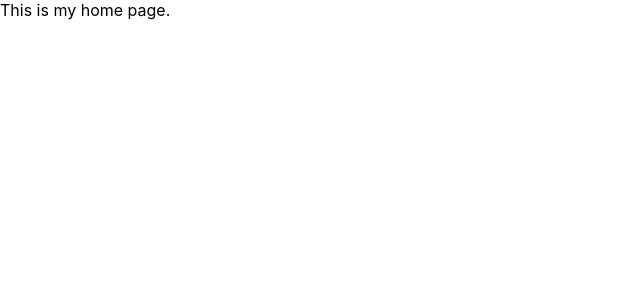
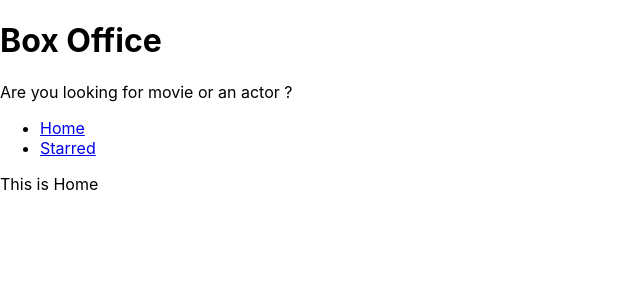
Before and after one commit to AashimaKatoch/Box-Office, a React (Create React App) app: page / in a window 1280 px wide. Shown: the top 300 px of the page, without its empty margins (0-640 px from the left). Built offline with nearby package versions, Linux system fonts and the light colour scheme.

Commit message:
added nav bar and pages

```diff
--- a/src/App.jsx
+++ b/src/App.jsx
@@ -1,15 +1,28 @@
 import React from 'react';
 import {Switch,Route} from 'react-router-dom';
+import Home from './pages/Home';
+import Starred from './pages/Starred';
 
 function App() {
   return (
+
+
+
     <Switch>
-      <Route exact path ="/">This is my home page.</Route>
+      <Route exact path ="/">
+           <Home/>
+      </Route>
 
-      <Route exact  path ="/starred">This is starred.</Route>
+      <Route exact  path ="/starred">
+           <Starred/>
+      </Route>
 
-      <Route >This is 404 page.</Route>
+      <Route ><div>
+        Not found.
+      </div></Route>
     </Switch>
+
+
   );
 }
 
--- /dev/null
+++ b/src/components/MainPageLayout.jsx
@@ -0,0 +1,18 @@
+import React from 'react';
+import Navs from './Navs';
+import Title from './Title';
+
+const MainPageLayout = ({children}) => {
+  return (
+    <div>
+
+    <Title title="Box Office"  subtitle="Are you looking for movie or an actor ?" />
+
+   <Navs/>
+   {children}
+
+    </div>
+  );
+};
+
+export default MainPageLayout
--- /dev/null
+++ b/src/components/Navs.jsx
@@ -0,0 +1,28 @@
+import React from 'react';
+import {Link} from 'react-router-dom';
+
+const LINKS = [
+    {to:'/',text:'Home'},
+    {to:'/starred',text:'Starred'},
+
+]
+
+const Navs = () => {
+  return (
+    <div>
+
+        <ul>
+
+        {LINKS.map(item =>(
+            <li key={item.to}>
+            <Link to={item.to}>{item.text}</Link>
+            </li>
+        ))}
+
+
+        </ul>
+    </div>
+  )
+}
+
+export default Navs
--- /dev/null
+++ b/src/components/Title.jsx
@@ -0,0 +1,12 @@
+import React from 'react'
+
+const Title = ({title,subtitle}) => {
+  return (
+    <div>
+        <h1>{title}</h1>
+        <p>{subtitle}</p>
+    </div>
+  )
+}
+
+export default Title
--- /dev/null
+++ b/src/pages/Home.jsx
@@ -0,0 +1,10 @@
+import React from 'react'
+import MainPageLayout from '../components/MainPageLayout'
+
+const Home = () => {
+  return (
+    <MainPageLayout>This is Home</MainPageLayout>
+  )
+}
+
+export default Home
--- /dev/null
+++ b/src/pages/Starred.jsx
@@ -0,0 +1,10 @@
+import React from 'react'
+import MainPageLayout from '../components/MainPageLayout'
+
+const Starred = () => {
+  return (
+    <MainPageLayout>This is Starred Page</MainPageLayout>
+  )
+}
+
+export default Starred
```
